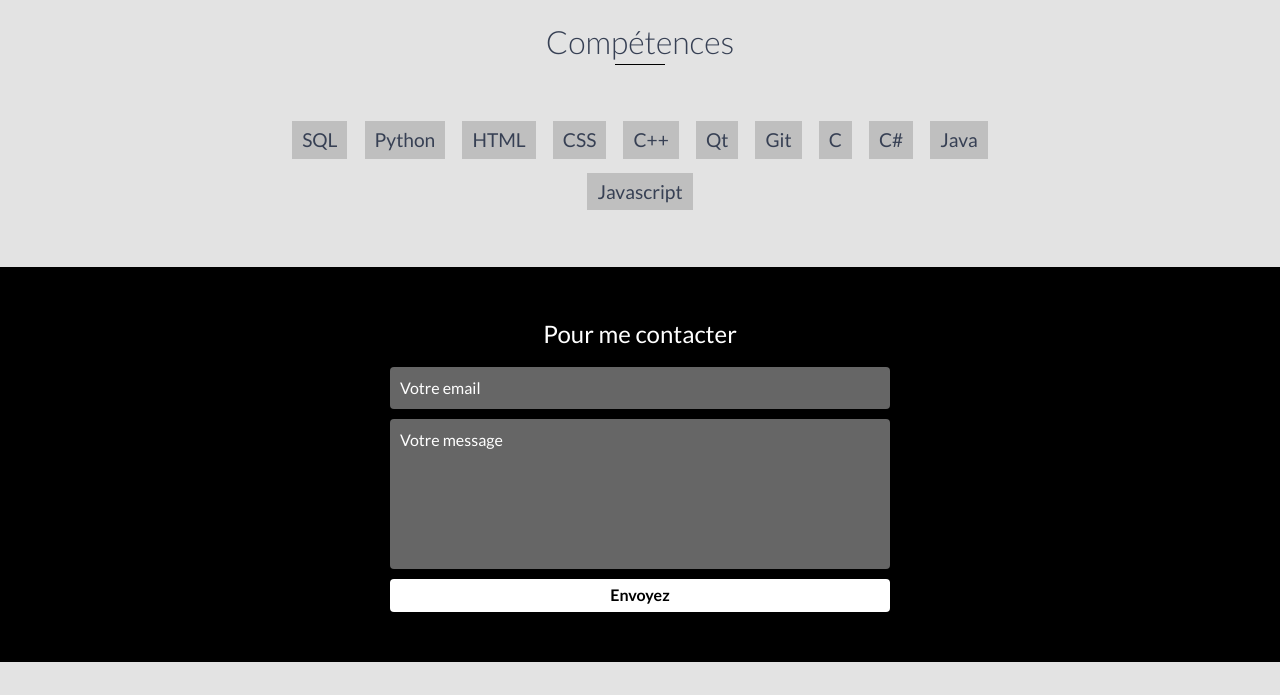
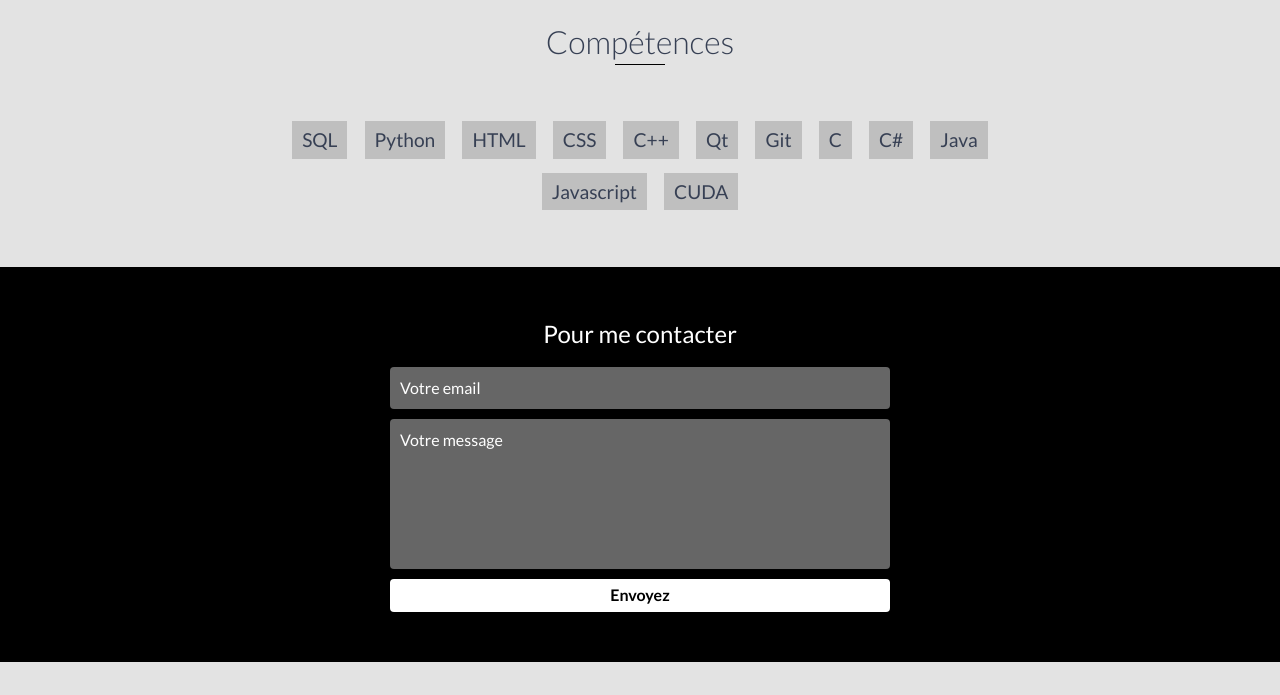
Before and after one commit to omarabedk/Portfolio, a website: page index.html in a window 1280 px wide. Shown: the part 4499-5194 px from the top of the page. Drawn offline with nearby package versions, Linux system fonts and the light colour scheme.

Commit message:
Update index.html

```diff
--- a/index.html
+++ b/index.html
@@ -300,6 +300,7 @@
             <li>C#</li>
 	    <li>Java</li>
             <li>Javascript</li>
+	    <li>CUDA</li>
         </ul>
     </div>
     <!-- End #skills -->
```
